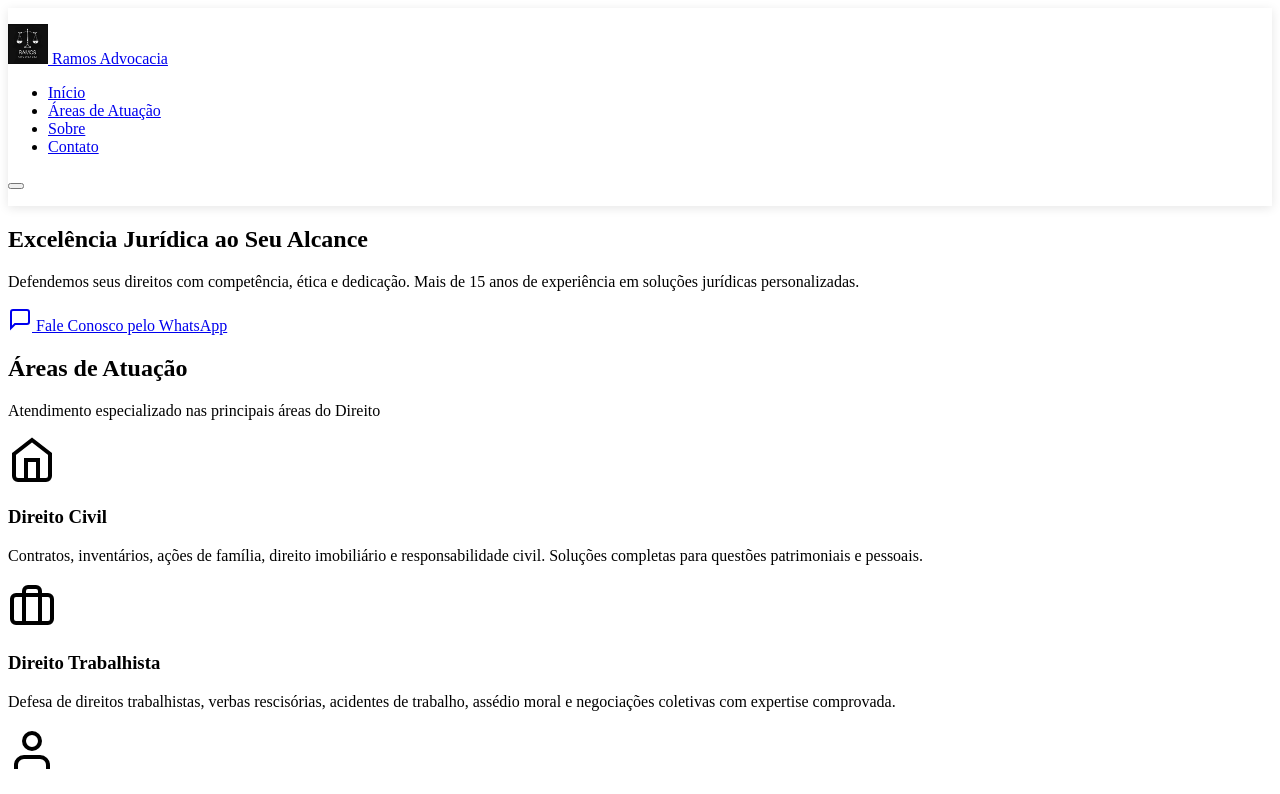
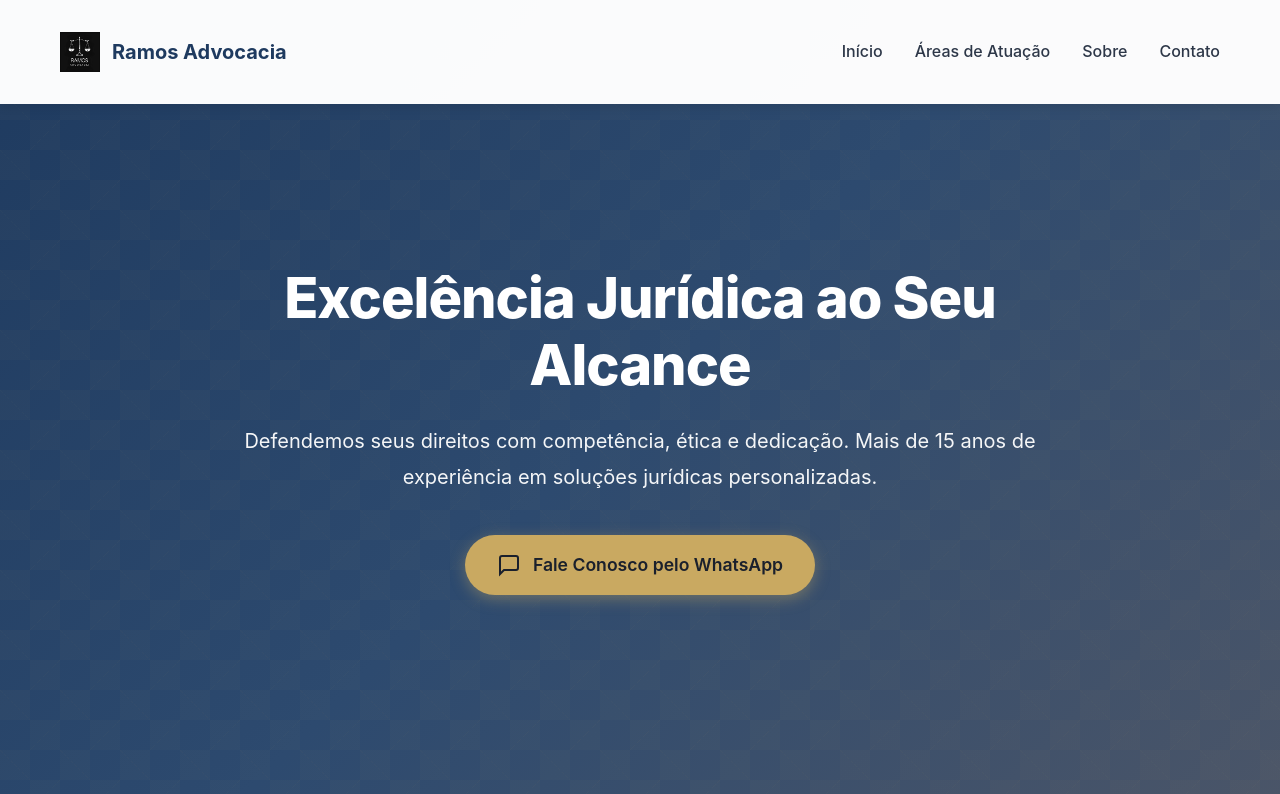
Before and after one commit to davydsonmr1/trabalho-devops, a plain HTML site: page src/index.html in a window 1280 px wide. Shown: the top 794 px of the page. Drawn offline with Linux system fonts and the light colour scheme; files whose address does not match are found by name.

Commit message:
removendo  erro do htmlhint, renomeando a pasta e fazendo o footer

```diff
--- a/src/index.html
+++ b/src/index.html
@@ -15,7 +15,7 @@
     <meta http-equiv="X-Frame-Options" content="DENY">
     <meta name="referrer" content="no-referrer-when-downgrade">
     <title>Ramos Advocacia - Soluções Jurídicas Confiáveis</title>
-    <link rel="stylesheet" href="./css/">
+    <link rel="stylesheet" href="./styles/style.css">
 </head>
 <body>
     <header class="cabecalho" id="cabecalho">
```
